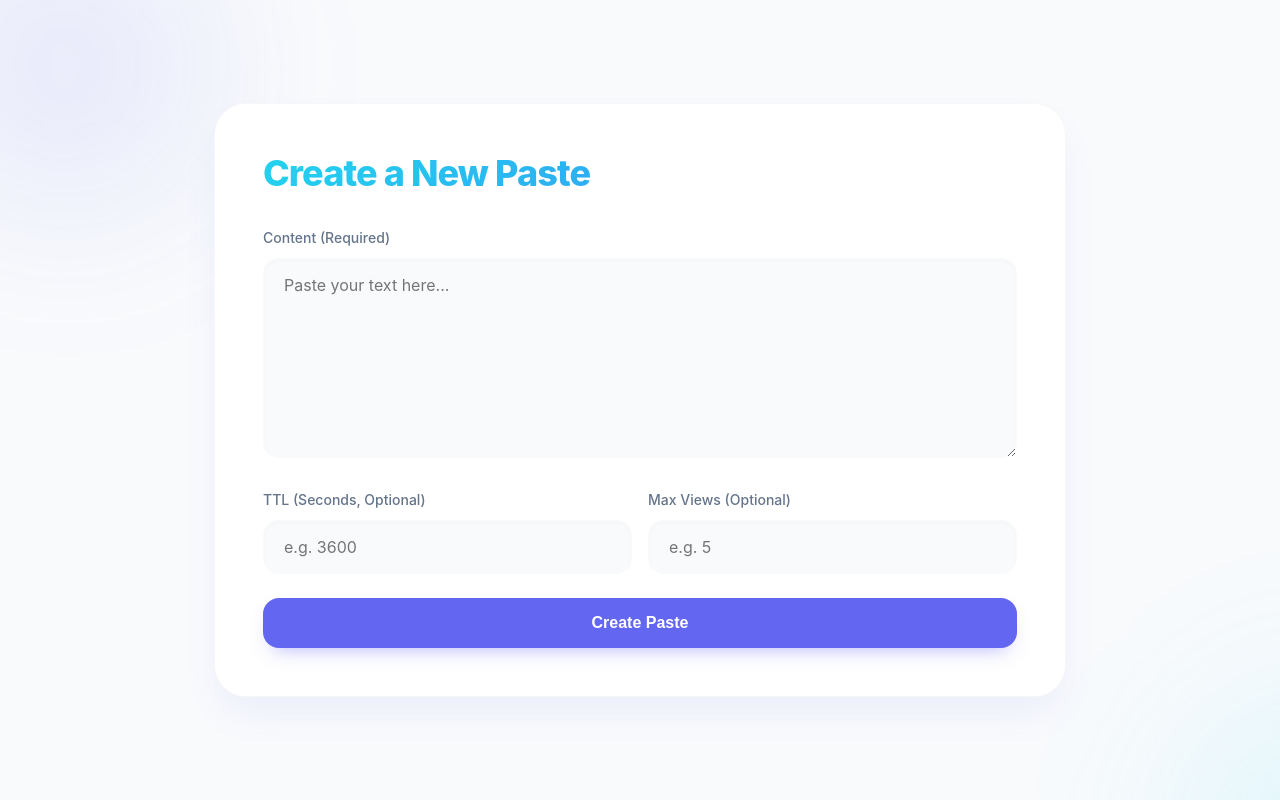
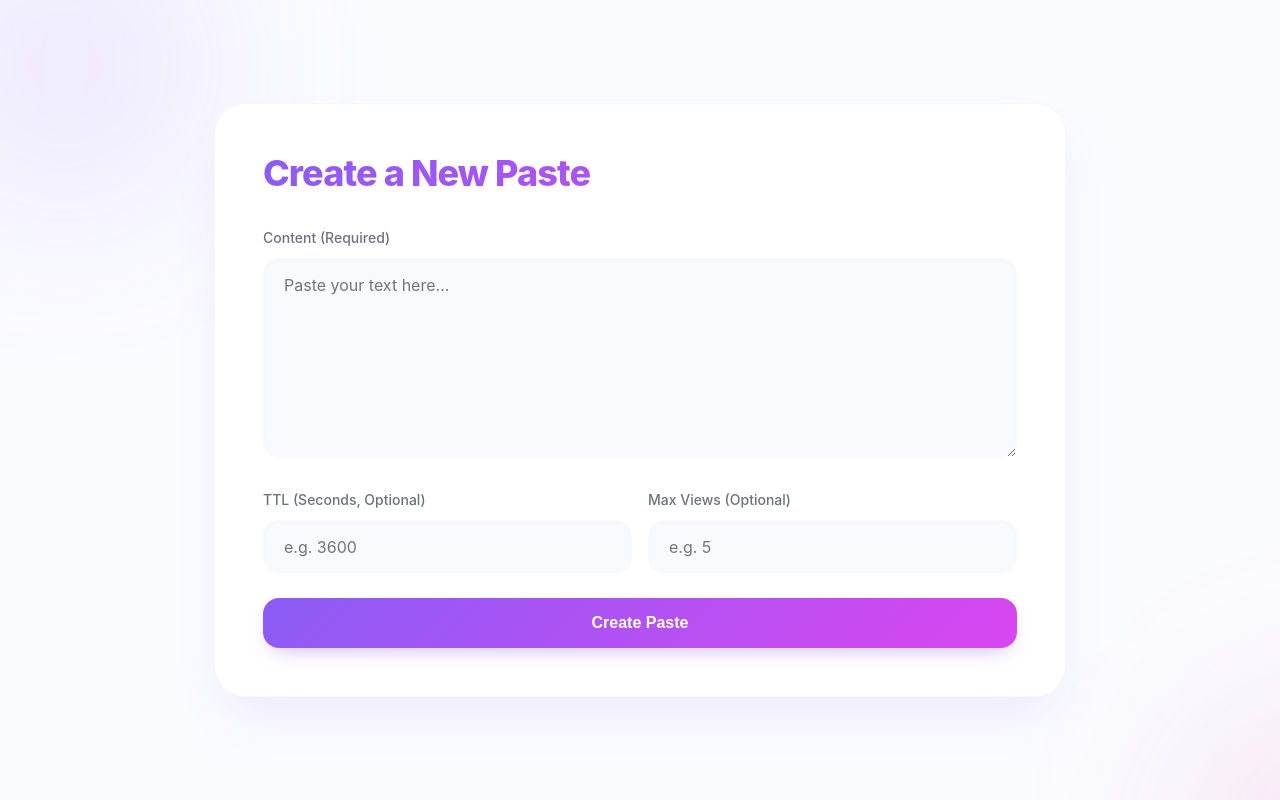
Before and after one commit to mohanracharla46/Pastein, a Next.js app: page / in a window 1280 px wide. Shown: the top 800 px of the page. Built offline with nearby package versions, Linux system fonts and the light colour scheme.

Commit message:
UI Update: Implement Midnight Orchid palette for a more vibrant and premium aesthetic

```diff
--- a/app/globals.css
+++ b/app/globals.css
@@ -1,21 +1,21 @@
 :root {
-  --background: #f8fafc;
-  --foreground: #0f172a;
-  --primary: #6366f1;
-  --primary-hover: #4f46e5;
-  --secondary: #f1f5f9;
-  --secondary-hover: #e2e8f0;
-  --accent-teal: #22d3ee;
-  --accent-blue: #3b82f6;
+  --background: #fafbff;
+  --foreground: #1e1b4b;
+  --primary: #8b5cf6;
+  --primary-hover: #7c3aed;
+  --secondary: #f3f4f6;
+  --secondary-hover: #e5e7eb;
+  --accent-pink: #ec4899;
+  --accent-purple: #d946ef;
   --card-bg: #ffffff;
-  --border: #f1f5f9;
-  --input-bg: #f8fafc;
-  --error: #ef4444;
+  --border: #f3f4f6;
+  --input-bg: #f9fafb;
+  --error: #f43f5e;
   --success: #10b981;
-  --text-muted: #64748b;
+  --text-muted: #6b7280;
   --shadow-sm: 0 1px 3px 0 rgba(0, 0, 0, 0.05);
-  --shadow-md: 0 4px 12px -2px rgba(99, 102, 241, 0.12);
-  --shadow-lg: 0 20px 40px -10px rgba(99, 102, 241, 0.1);
+  --shadow-md: 0 4px 12px -2px rgba(139, 92, 246, 0.15);
+  --shadow-lg: 0 25px 50px -12px rgba(139, 92, 246, 0.12);
 }
 
 * {
@@ -51,13 +51,13 @@ body::after {
 }
 
 body::before {
-  background: rgba(99, 102, 241, 0.1);
+  background: rgba(139, 92, 246, 0.1);
   top: -100px;
   left: -100px;
 }
 
 body::after {
-  background: rgba(34, 211, 238, 0.1);
+  background: rgba(236, 72, 153, 0.1);
   bottom: -100px;
   right: -100px;
   animation-delay: -10s;
@@ -116,7 +116,7 @@ h1 {
   font-weight: 800;
   letter-spacing: -0.025em;
   margin-bottom: 2rem;
-  background: linear-gradient(135deg, var(--accent-teal), var(--accent-blue));
+  background: linear-gradient(135deg, var(--primary), var(--accent-purple));
   -webkit-background-clip: text;
   background-clip: text;
   -webkit-text-fill-color: transparent;
@@ -172,7 +172,7 @@ textarea {
   display: inline-flex;
   align-items: center;
   justify-content: center;
-  background: var(--primary);
+  background: linear-gradient(135deg, var(--primary), var(--accent-purple));
   color: white;
   padding: 1rem 2rem;
   border-radius: 1rem;
@@ -183,13 +183,12 @@ textarea {
   transition: all 0.3s cubic-bezier(0.175, 0.885, 0.32, 1.275);
   width: 100%;
   font-size: 1rem;
-  box-shadow: 0 10px 20px -10px rgba(99, 102, 241, 0.5);
+  box-shadow: 0 10px 20px -10px rgba(139, 92, 246, 0.5);
 }
 
 .btn:hover {
-  background: var(--primary-hover);
   transform: translateY(-3px) scale(1.02);
-  box-shadow: 0 20px 30px -12px rgba(99, 102, 241, 0.4);
+  box-shadow: 0 20px 30px -12px rgba(139, 92, 246, 0.4);
 }
 
 .btn:active {
```
